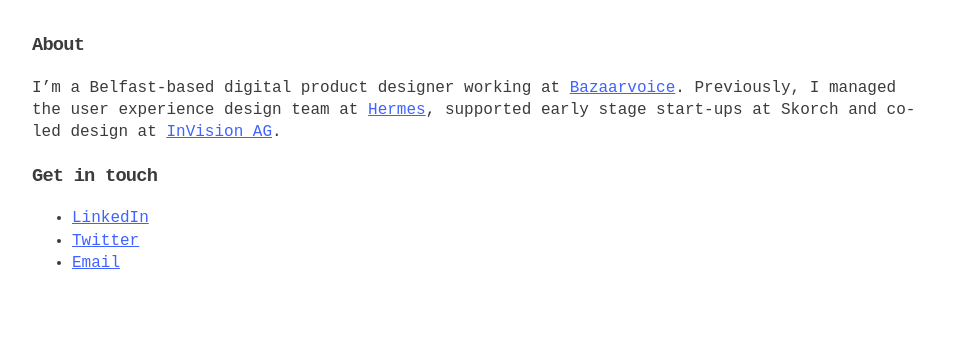
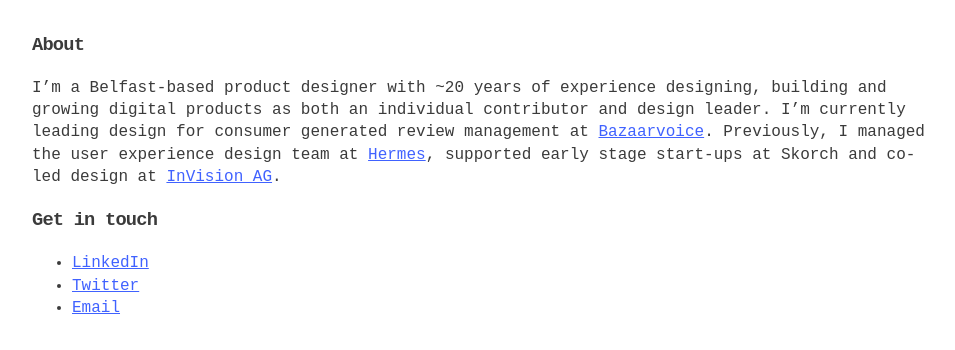
Before and after one commit to brian-burns/brian-burns.github.io, a plain HTML site: page index.html in a window 1280 px wide. Shown: the part 122-472 px from the top of the page, without its empty margins (160-1115 px from the left). Drawn offline with nearby package versions, Linux system fonts and the light colour scheme; a web font is replaced by a local one.

Commit message:
About text update

```diff
--- a/index.html
+++ b/index.html
@@ -40,7 +40,7 @@
     </nav>-->
 
   <h3>About</h3>
-    <p>I&rsquo;m a Belfast-based digital product designer working at <a href="http://bazaarvoice.com/">Bazaarvoice</a>. Previously, I managed the user experience design team at <a href="https://myhermes.co.uk/">Hermes</a>, supported early stage start-ups at Skorch and co-led design at <a href="http://invision.de">InVision AG</a>.</p>
+    <p>I&rsquo;m a Belfast-based product designer with ~20 years of experience designing, building and growing digital products as both an individual contributor and design leader. I&rsquo;m currently leading design for consumer generated review management at <a href="http://bazaarvoice.com/">Bazaarvoice</a>. Previously, I managed the user experience design team at <a href="https://myhermes.co.uk/">Hermes</a>, supported early stage start-ups at Skorch and co-led design at <a href="http://invision.de">InVision AG</a>.</p>
 
   <h3>Get in touch</h3>
     <ul>
```
Also changed, not shown: 2 other files.
